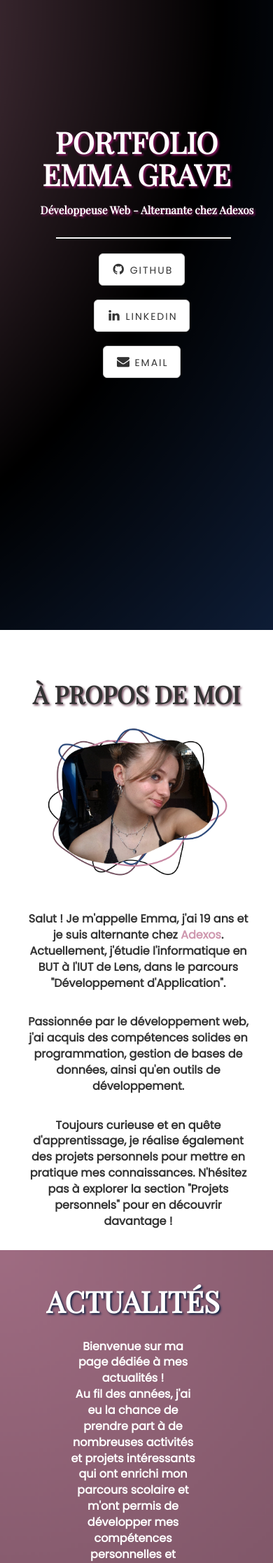
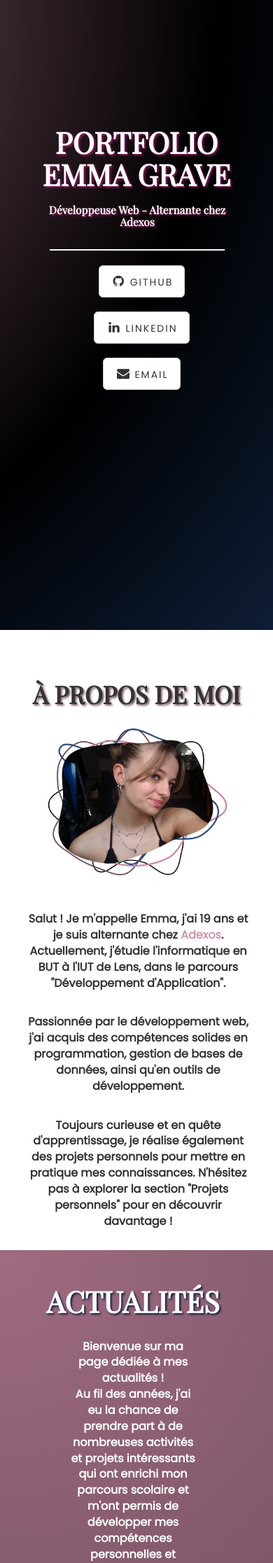
Before and after one commit to emmagrave/emmagrave.github.io, a Jekyll site: the page built from index.md, in a window 390 px wide. Shown: the top 2233 px of the page at 70% size. Built offline with Jekyll 4.4.1, drawn with Linux system fonts in a browser that asks for light colours.

Commit message:
update responsive

```diff
--- a/css/landing-page.css
+++ b/css/landing-page.css
@@ -331,6 +331,8 @@
 
     .intro-divider {
         width: 250px;
+        position: relative;
+        left: 1px;
     }
 
     ul.intro-social-buttons > li {
@@ -354,6 +356,9 @@
 
     .intro-message > h3 {
         font-size: 1.1em;
+        width: 300px;
+        position: relative;
+        left: 1px;
     }
 
     .v1_494, .v1_495, .v1_496, .v1_497 {
```
